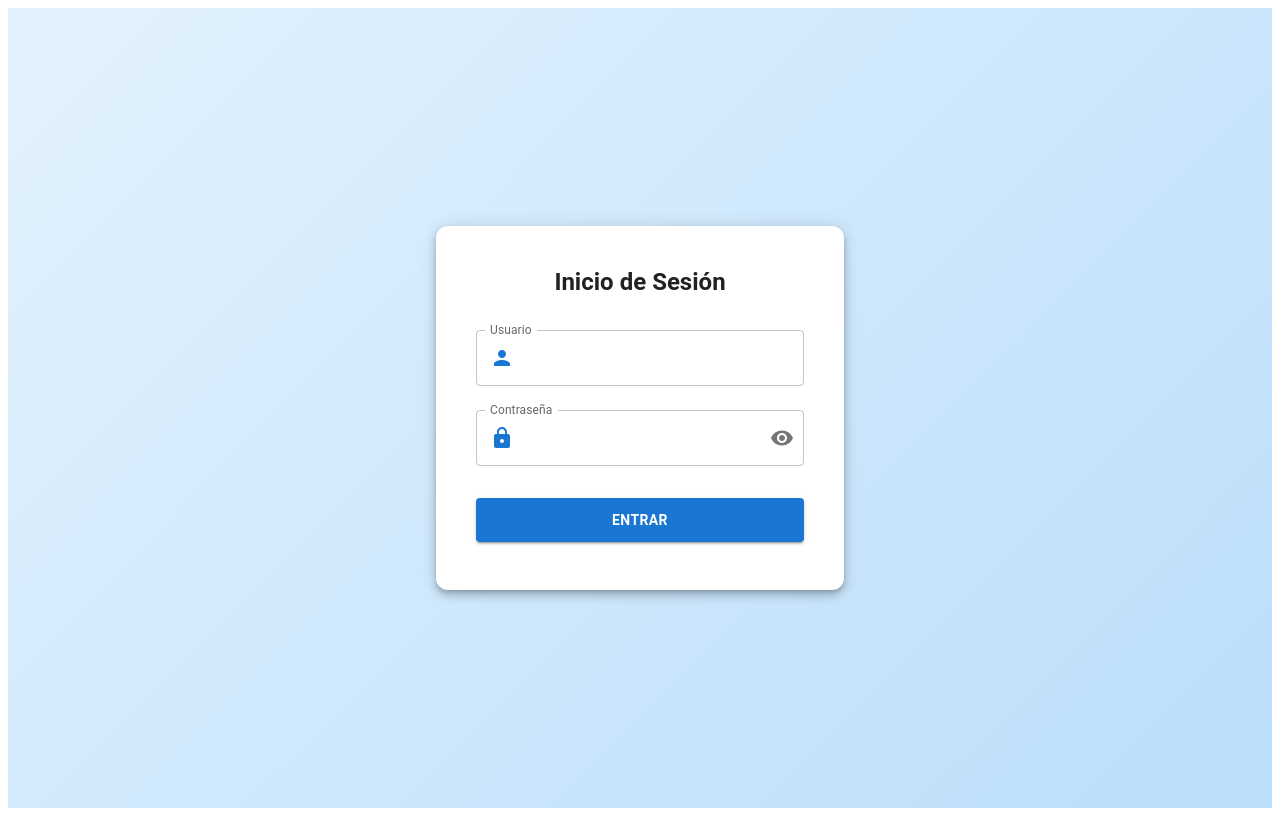
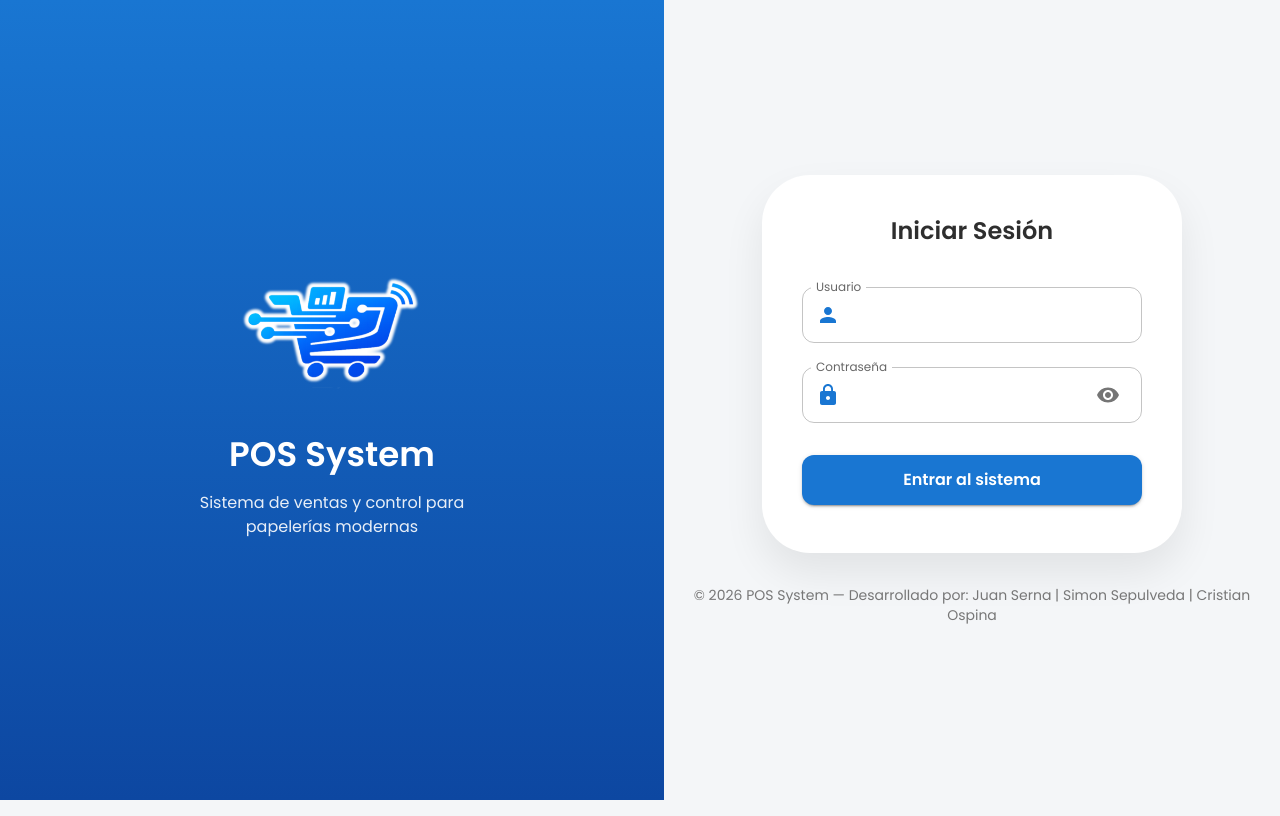
Before and after one commit to juzer1711/SistemaPOSJCSV2, a React (Vite) app in the folder frontend/: page / in a window 1280 px wide. Built offline with nearby package versions, Linux system fonts and the light colour scheme.

Commit message:
feature login y fix ventas

```diff
--- a/frontend/src/components/Login/LoginFormat.jsx
+++ b/frontend/src/components/Login/LoginFormat.jsx
@@ -9,6 +9,8 @@ import {
   InputAdornment,
   Box,
 } from "@mui/material";
+import { useTheme } from "@mui/material/styles";
+import logo from "../../assets/logo.png";
 
 import {
   Visibility,
@@ -26,38 +28,69 @@ function LoginForm({
   mensaje,
 }) {
   const [showPassword, setShowPassword] = useState(false);
+  const theme = useTheme();
 
   return (
     <Box
       sx={{
         height: "100vh",
         display: "flex",
+        backgroundColor: theme.palette.background.default,
+      }}
+    >
+      {/* Branding */}
+      <Box
+        sx={{
+          flex: 1,
+          display: { xs: "none", md: "flex" },
+          flexDirection: "column",
           justifyContent: "center",
           alignItems: "center",
-        background: "linear-gradient(135deg,#e3f2fd,#bbdefb)",
+          background: `linear-gradient(180deg, ${theme.palette.primary.main}, ${theme.palette.secondary.main})`,
+          color: "white",
+          p: 6,
+        }}
+      >
+        <img src={logo} alt="POS System" style={{ width: 200, marginBottom: 30 }} />
+
+        <Typography variant="h4" sx={{ fontWeight: "bold", mb: 2 }}>
+          POS System
+        </Typography>
+
+        <Typography variant="body1" sx={{ opacity: 0.9, textAlign: "center", maxWidth: 320 }}>
+          Sistema de ventas y control para papelerías modernas
+        </Typography>
+      </Box>
+
+      {/* Login */}
+      <Box
+        sx={{
+          flex: 1,
+          display: "flex",
+          flexDirection: "column",
+          justifyContent: "center",
+          alignItems: "center",
+          p: 3,
         }}
       >
         <Card
           sx={{
-          width: 360,
+            width: 420,
+            borderRadius: 4,
+            boxShadow: "0 20px 40px rgba(0,0,0,0.08)",
             p: 3,
-          borderRadius: 3,
-          boxShadow: 6,
           }}
         >
           <CardContent>
-
             <Typography
               variant="h5"
               align="center"
-            sx={{ fontWeight: "bold", mb: 2 }}
+              sx={{ mb: 3 }}
             >
-            Inicio de Sesión
+              Iniciar Sesión
             </Typography>
 
             <form onSubmit={onSubmit}>
-
-            {/* Usuario */}
               <TextField
                 label="Usuario"
                 fullWidth
@@ -73,7 +106,6 @@ function LoginForm({
                 }}
               />
 
-            {/* Contraseña */}
               <TextField
                 label="Contraseña"
                 type={showPassword ? "text" : "password"}
@@ -89,10 +121,7 @@ function LoginForm({
                   ),
                   endAdornment: (
                     <InputAdornment position="end">
-                    <IconButton
-                      onClick={() => setShowPassword(!showPassword)}
-                      edge="end"
-                    >
+                      <IconButton onClick={() => setShowPassword(!showPassword)}>
                         {showPassword ? <VisibilityOff /> : <Visibility />}
                       </IconButton>
                     </InputAdornment>
@@ -100,35 +129,38 @@ function LoginForm({
                 }}
               />
 
-            {/* Botón */}
               <Button
                 type="submit"
                 variant="contained"
                 fullWidth
                 sx={{
                   mt: 3,
-                py: 1.2,
-                fontWeight: "bold",
+                  py: 1.4,
+                  fontSize: 16,
                 }}
               >
-              Entrar
+                Entrar al sistema
               </Button>
-
             </form>
 
-          {/* Mensaje error */}
             {mensaje && (
-            <Typography
-              align="center"
-              color="error"
-              sx={{ mt: 2 }}
-            >
+              <Typography align="center" color="error" sx={{ mt: 2 }}>
                 {mensaje}
               </Typography>
             )}
-
           </CardContent>
         </Card>
+
+        {/* Footer */}
+        <Typography
+          variant="body2"
+          align="center"
+          sx={{ mt: 4, color: "#777" }}
+        >
+          © 2026 POS System — Desarrollado por:
+          Juan Serna | Simon Sepulveda | Cristian Ospina
+        </Typography>
+      </Box>
     </Box>
   );
 }
--- a/frontend/src/components/Ventas/POSVenta.jsx
+++ b/frontend/src/components/Ventas/POSVenta.jsx
@@ -9,7 +9,7 @@ import {registrarVenta} from "../../services/ventaService";
 import { getCajaActivaByUsuario } from "../../services/cajaService";
 import DialogAbrirCaja from "./POSVentaComponents/DialogAbrirCaja";
 import DialogCerrarCaja from "./POSVentaComponents/DialogCerrarCaja";
-import { abrirCaja, cerrarCaja } from "../../services/cajaService";
+import { abrirCaja, cerrarCaja, getCajasAbiertas } from "../../services/cajaService";
 
 export default function VentaPOS () {
   const [productos, setProductos] = useState([]);
@@ -20,17 +20,13 @@ export default function VentaPOS () {
     const cargarCaja = async () => {
       try {
         const response = await getCajasAbiertas();
-        const cajas = response.data;
+        const cajas = response.data.content;
 
         const idUsuario = localStorage.getItem("id_usuario");
-
-        console.log("CAJAS COMPLETAS:", cajas);
 
         const caja = cajas.find(
           (c) => String(c.idUsuario) === String(idUsuario)
         );
-
-        console.log("CAJA DETECTADA:", caja);
 
         setCajaActual(caja);
 
@@ -79,9 +75,9 @@ export default function VentaPOS () {
     (async () => {
       try {
         const p = await getActiveProducts();
-        setProductos(p.data || []);
+        setProductos(p.data.content || []);
         const c = await getActiveClients();
-        setClientes(c.data || []);
+        setClientes(c.data.content || []);
       } catch (err) {
         console.error("Error cargando datos POS", err);
       }
--- a/frontend/src/index.jsx
+++ b/frontend/src/index.jsx
@@ -1,10 +1,16 @@
 import React from "react";
 import ReactDOM from "react-dom/client";
+import { ThemeProvider, CssBaseline } from "@mui/material";
 import App from "./App";
+import theme from "./theme";
 
 const root = ReactDOM.createRoot(document.getElementById("root"));
+
 root.render(
   <React.StrictMode>
-    <App />
+    <ThemeProvider theme={theme}>
+      <CssBaseline />
+      <App />
+    </ThemeProvider>
   </React.StrictMode>
 );
--- a/frontend/src/pages/CajaManagement.jsx
+++ b/frontend/src/pages/CajaManagement.jsx
@@ -1,7 +1,7 @@
 import { useEffect, useState } from "react";
 import {
   Box, Typography, Card, CardContent, Grid,
-  TextField, MenuItem, Button, Divider
+  TextField, MenuItem, Button, Divider, Autocomplete
 } from "@mui/material";
 
 import {
@@ -13,7 +13,7 @@ import {
   forzarCierreCaja
 } from "../services/cajaService";
 
-import { getActiveUsers } from "../services/userService";
+import { searchUsers } from "../services/userService";
 import CajaDetailDialog from "../components/Cajas/CajaDetailDialog";
 import CajasAbiertasGrid from "../components/Cajas/CajasAbiertasGrid";
 import HistorialCajasGrid from "../components/Cajas/HistorialCajasGrid";
@@ -54,14 +54,24 @@ export default function CajaManagement() {
 
   const [loadingAbiertas, setLoadingAbiertas] = useState(false);
   const [loadingCerradas, setLoadingCerradas] = useState(false);
+  const [busquedaUsuario, setBusquedaUsuario] = useState("");
+  const [loadingUsuarios, setLoadingUsuarios] = useState(false);
 
 
 
   // ================== LOADERS ==================
 
   useEffect(() => {
+  loadUsuarios();
+}, []);
+
+useEffect(() => {
+  const delayDebounce = setTimeout(() => {
     loadUsuarios();
-  }, []);
+  }, 400);
+
+  return () => clearTimeout(delayDebounce);
+}, [busquedaUsuario]);
 
   useEffect(() => {
     loadCajasAbiertas();
@@ -71,10 +81,21 @@ export default function CajaManagement() {
     loadHistorial();
   }, [pageHistorial, filtroHistorial]);
 
-  const loadUsuarios = async () => {
-    const res = await getActiveUsers(0, 50);
+const loadUsuarios = async () => {
+  try {
+    setLoadingUsuarios(true);
+
+    const res = await searchUsers({
+      page: 0,
+      size: 20,
+      search: busquedaUsuario || undefined,
+    });
+
     setUsuarios(res.data.content || []);
-  };
+  } finally {
+    setLoadingUsuarios(false);
+  }
+};
 
 const loadCajasAbiertas = async () => {
   try{
@@ -154,20 +175,31 @@ const loadHistorial = async () => {
         </Typography>
 
         <Grid container spacing={2}>
-          <Grid item xs={5}>
-            <TextField
-              select
+          <Grid item xs={12} md={8}>
+            <Autocomplete
               fullWidth
-              label="Seleccionar cajero"
-              value={usuarioSeleccionado}
-              onChange={(e) => setUsuarioSeleccionado(e.target.value)}
-            >
-              {usuarios.map(u => (
-                <MenuItem key={u.idUsuario} value={u.idUsuario}>
-                  {u.nombre}
-                </MenuItem>
-              ))}
-            </TextField>
+              size="small"
+              options={usuarios}
+              getOptionLabel={(u) =>
+                `${u.primerNombre} ${u.primerApellido} - ${u.documento}`
+              }
+              value={usuarios.find(u => u.idUsuario === usuarioSeleccionado) || null}
+              onChange={(e, newValue) =>
+                setUsuarioSeleccionado(newValue?.idUsuario || "")
+              }
+              onInputChange={(e, newInputValue) =>
+                setBusquedaUsuario(newInputValue)
+              }
+              loading={loadingUsuarios}
+              renderInput={(params) => (
+                <TextField
+                  {...params}
+                  label="Buscar cajero"
+                  placeholder="Nombre, apellido, documento o id"
+                  fullWidth
+                />
+              )}
+            />
           </Grid>
 
           <Grid item xs={4}>
--- a/frontend/src/services/userService.js
+++ b/frontend/src/services/userService.js
@@ -81,8 +81,12 @@ export const updateUser = async (id, userData) => {
 };
 
 export const searchUsers = (params) => {
+  const cleanParams = Object.fromEntries(
+    Object.entries(params).filter(([_, v]) => v !== "" && v !== undefined && v !== null)
+  );
+
   return axios.get(`${API_URL}/search`, {
-    params,
+    params: cleanParams,
     headers: getAuthHeaders()
   });
 };
--- /dev/null
+++ b/frontend/src/theme.js
@@ -0,0 +1,34 @@
+import { createTheme } from "@mui/material/styles";
+
+const theme = createTheme({
+  palette: {
+    primary: {
+      main: "#1976D2",   // TU AZUL
+    },
+    secondary: {
+      main: "#0D47A1",
+    },
+    background: {
+      default: "#F4F6F8",
+      paper: "#FFFFFF",
+    },
+    text: {
+      primary: "#2E2E2E",
+    },
+  },
+  shape: {
+    borderRadius: 12,
+  },
+  typography: {
+    fontFamily: "Poppins, Roboto, sans-serif",
+    h5: {
+      fontWeight: 600,
+    },
+    button: {
+      textTransform: "none",
+      fontWeight: "bold",
+    },
+  },
+});
+
+export default theme;
```
Also changed, not shown: frontend/src/assets/logo.png (added). Lines whose indentation alone changed are shown as unchanged.
